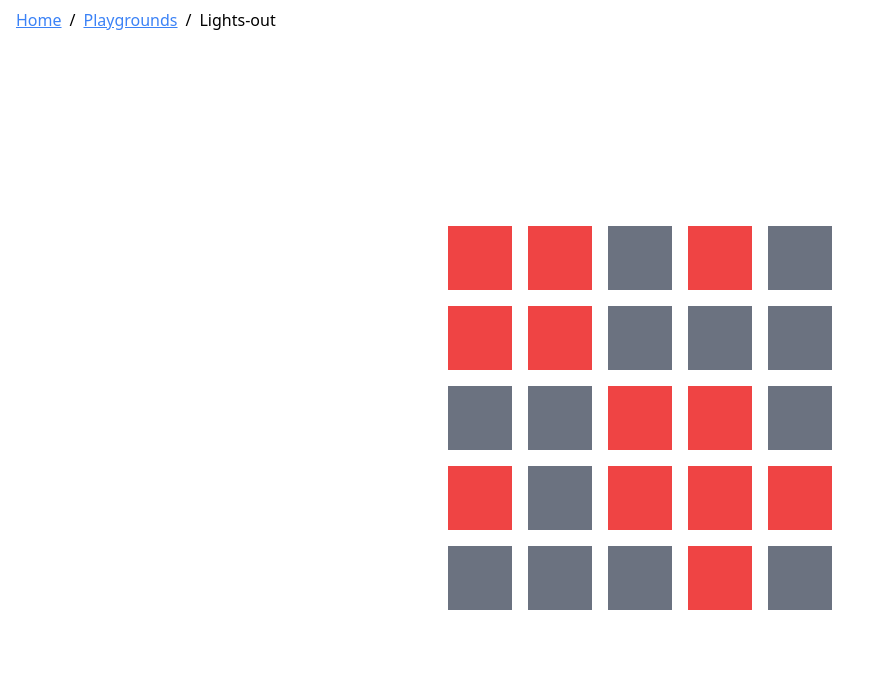
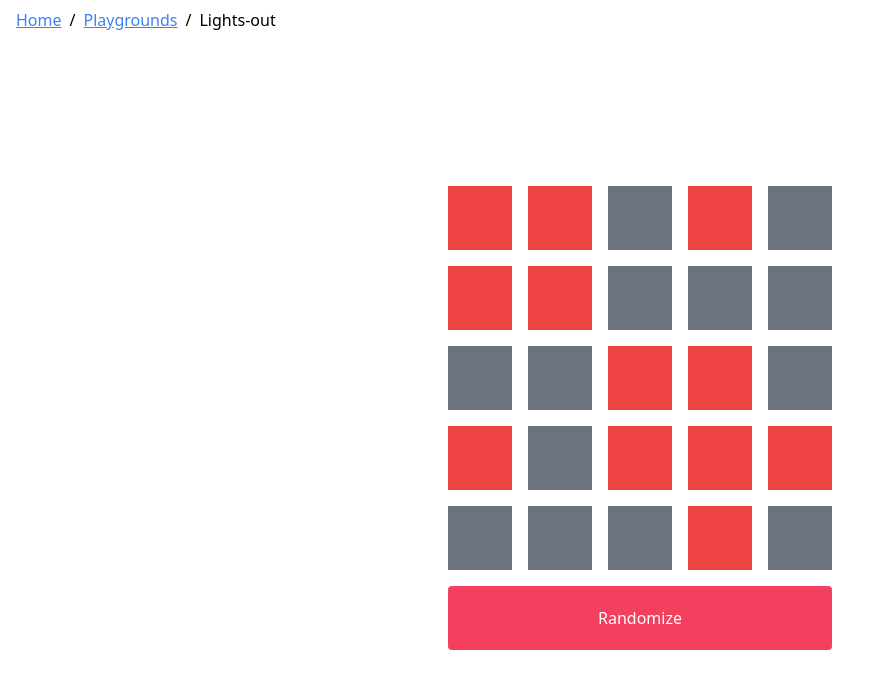
Before and after one commit to lesleh/lesleh-playground, a Next.js app: page /playgrounds/lights-out in a window 1280 px wide. Shown: the top 688 px of the page, without its empty margins (0-879 px from the left). Built offline with nearby package versions, Linux system fonts and the light colour scheme; a web font is replaced by a local one.

Commit message:
Add randomize button

```diff
--- a/src/app/playgrounds/lights-out/_components/LightsOut/LightsOut.tsx
+++ b/src/app/playgrounds/lights-out/_components/LightsOut/LightsOut.tsx
@@ -10,7 +10,7 @@ export function LightsOut() {
 
   return (
     <div className="h-full grid">
-      <div className="grid justify-center grid-cols-5 grid-rows-5 gap-4 w-max h-max m-auto">
+      <div className="grid justify-center grid-cols-5 grid-rows-6 gap-4 w-max h-max m-auto">
         {current.context.board.map((row, rowIndex) => (
           <Fragment key={rowIndex}>
             {row.map((light, columnIndex) => (
@@ -31,6 +31,13 @@ export function LightsOut() {
             ))}
           </Fragment>
         ))}
+        <button
+          type="button"
+          className="block bg-rose-500 text-white p-2 rounded col-span-5"
+          onClick={() => send({ type: "RESET" })}
+        >
+          Randomize
+        </button>
       </div>
       {current.matches("won") && <div className="text-4xl">You won!</div>}
     </div>
```
